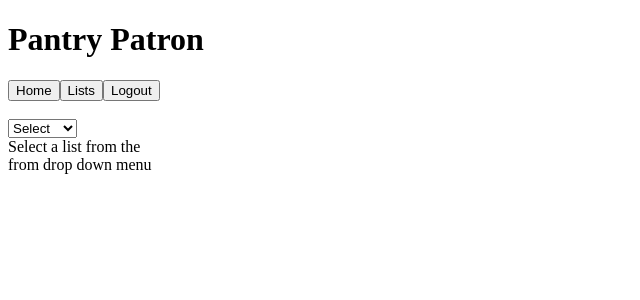
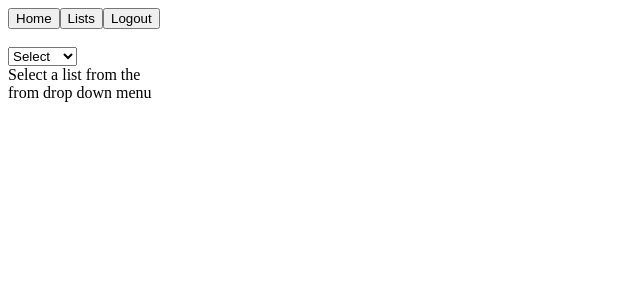
Before and after one commit to y0n4/pantry-patron, a React app: page /lists in a window 1280 px wide. Shown: the top 300 px of the page, without its empty margins (0-640 px from the left). Built offline with nearby package versions, Linux system fonts and the light colour scheme; the HTML template or start-up script is replaced by a standard one.

Commit message:
Use bootstrap navbar

```diff
--- a/client/src/components/Navigation.jsx
+++ b/client/src/components/Navigation.jsx
@@ -30,11 +30,8 @@ class NavBar extends React.Component{
 
   render(){
     return (
-      <div>
-        <div>
-          <h1>Pantry Patron</h1>
-        </div>
-        <div>
+      <div className="navbar navbar-default">
+        <div className="container-fluid">
           <Link to="/">
             <button type="button">
               Home
```
Also changed, not shown: 1 other file (tests, documents, lock files or other folders).
